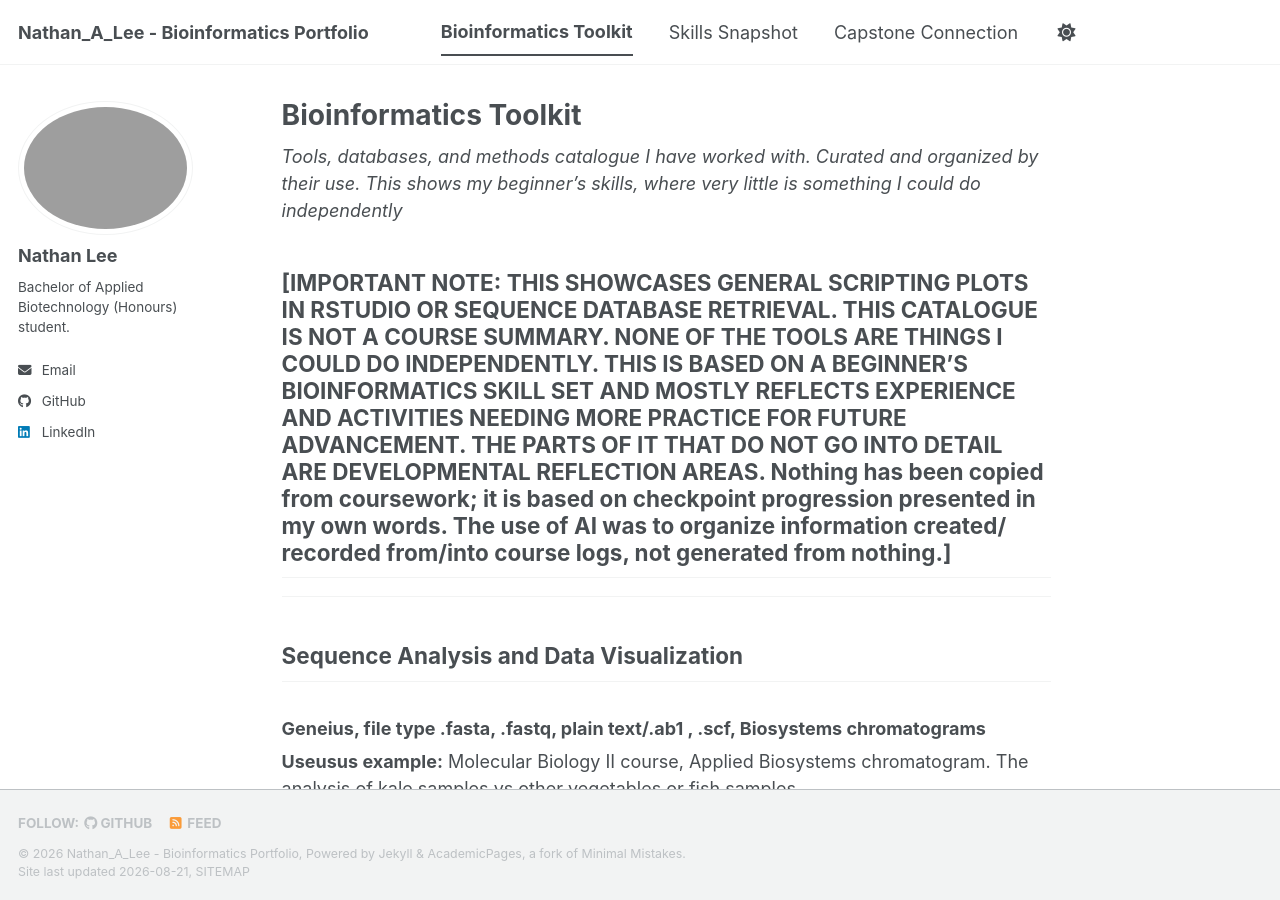
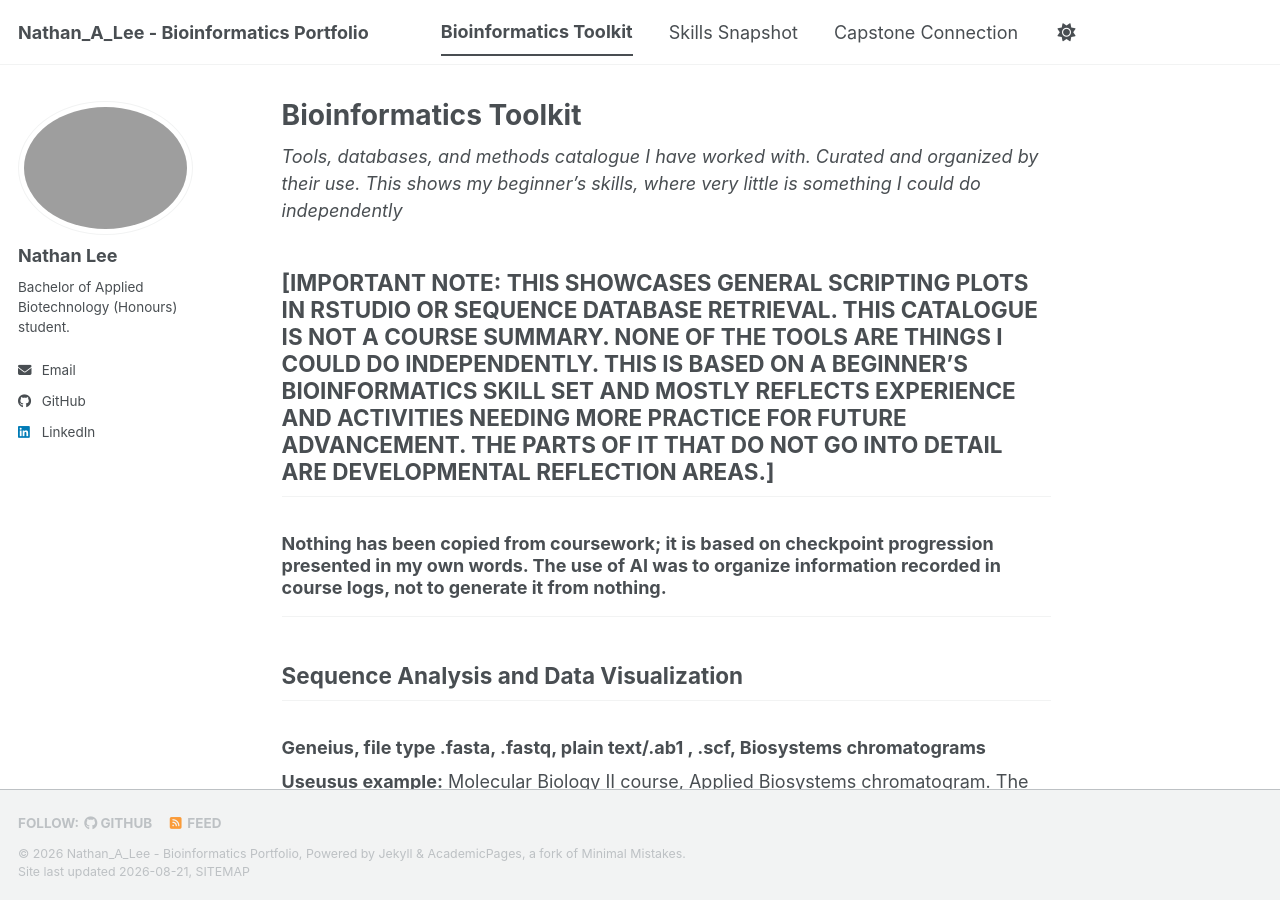
Before and after one commit to Nlee4788/biot74000-portfolio, a Jekyll site: the page built from _pages/toolkit.md, in a window 1280 px wide and 900 px high. Built offline with Jekyll 4.4.1, drawn with Linux system fonts in a browser that asks for light colours; a script bundle is joined from its source files by our own code; library files that are not in the unit come from our copies.

Commit message:
Update important note in toolkit.md for clarity
Clarified the note regarding the content of the toolkit and the use of AI in organizing information.

```diff
--- a/_pages/toolkit.md
+++ b/_pages/toolkit.md
@@ -7,7 +7,9 @@ author_profile: true
 
 _Tools, databases, and methods catalogue I have worked with. Curated and organized by their use. This shows my beginner's skills, where very little is something I could do independently_
 
-## [IMPORTANT NOTE: THIS SHOWCASES GENERAL SCRIPTING PLOTS IN RSTUDIO OR SEQUENCE DATABASE RETRIEVAL. THIS CATALOGUE IS NOT A COURSE SUMMARY. NONE OF THE TOOLS ARE THINGS I COULD DO INDEPENDENTLY. THIS IS BASED ON A BEGINNER'S BIOINFORMATICS SKILL SET AND MOSTLY REFLECTS EXPERIENCE AND ACTIVITIES NEEDING MORE PRACTICE FOR FUTURE ADVANCEMENT. THE PARTS OF IT THAT DO NOT GO INTO DETAIL ARE DEVELOPMENTAL REFLECTION AREAS. Nothing has been copied from coursework; it is based on checkpoint progression presented in my own words. The use of AI was to organize information created/ recorded from/into course logs, not generated from nothing.]
+## [IMPORTANT NOTE: THIS SHOWCASES GENERAL SCRIPTING PLOTS IN RSTUDIO OR SEQUENCE DATABASE RETRIEVAL. THIS CATALOGUE IS NOT A COURSE SUMMARY. NONE OF THE TOOLS ARE THINGS I COULD DO INDEPENDENTLY. THIS IS BASED ON A BEGINNER'S BIOINFORMATICS SKILL SET AND MOSTLY REFLECTS EXPERIENCE AND ACTIVITIES NEEDING MORE PRACTICE FOR FUTURE ADVANCEMENT. THE PARTS OF IT THAT DO NOT GO INTO DETAIL ARE DEVELOPMENTAL REFLECTION AREAS.]
+
+###  Nothing has been copied from coursework; it is based on checkpoint progression presented in my own words. The use of AI was to organize information recorded in course logs, not to generate it from nothing.
 
 ---
 
```
